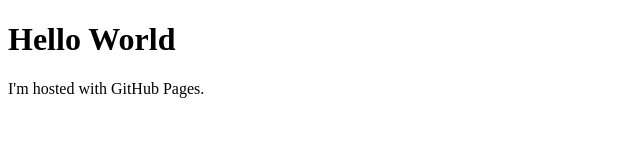
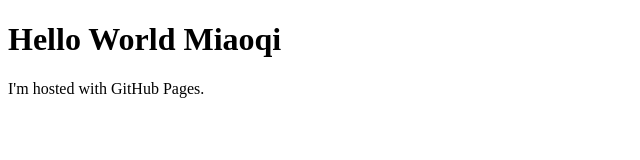
Before and after one commit to mtlipengjun/mtlipengjun.github.io, a plain HTML site: page index.html in a window 1280 px wide. Shown: the whole page, without its empty margins (0-640 px from the left). Drawn offline with Linux system fonts and the light colour scheme.

Commit message:
Update index.html

```diff
--- a/index.html
+++ b/index.html
@@ -1,7 +1,7 @@
 <!DOCTYPE html>
 <html>
 <body>
-<h1>Hello World</h1>
+<h1>Hello World Miaoqi</h1>
 <p>I'm hosted with GitHub Pages.</p>
 </body>
 </html>
```
